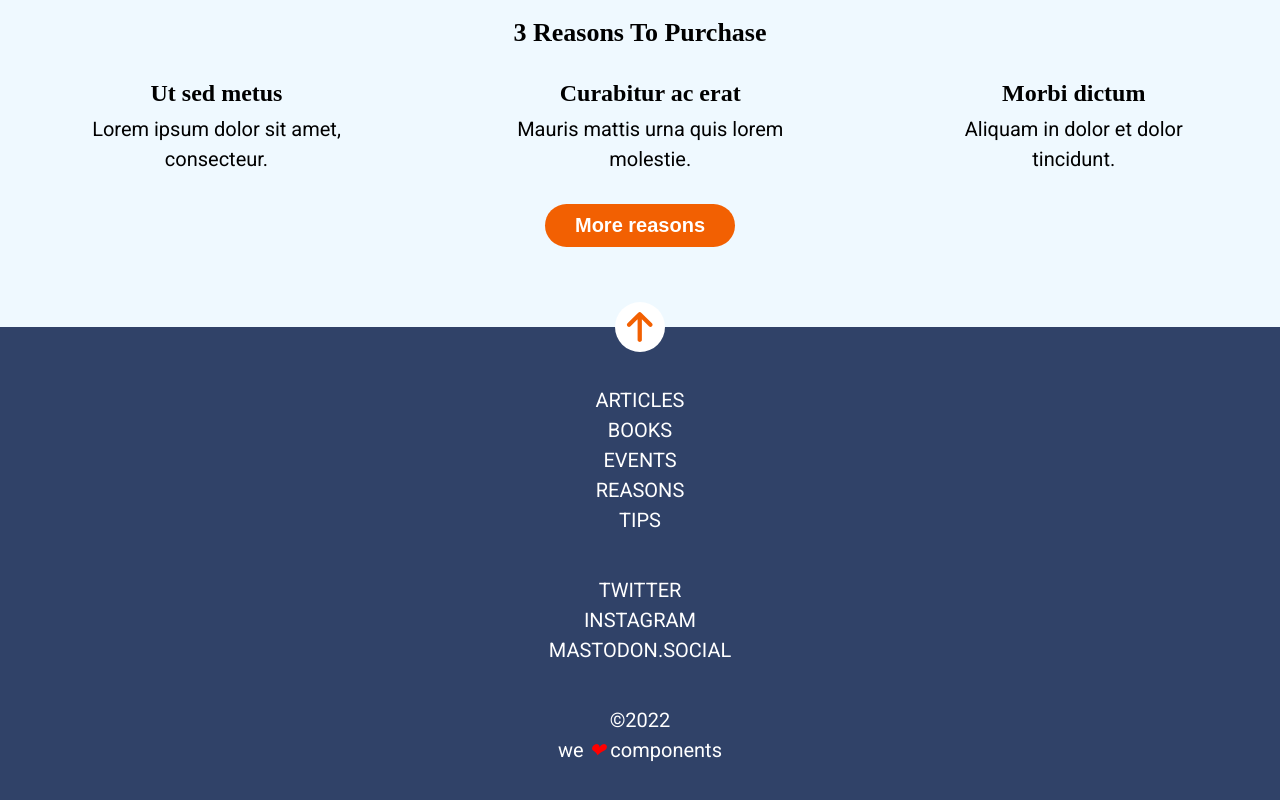
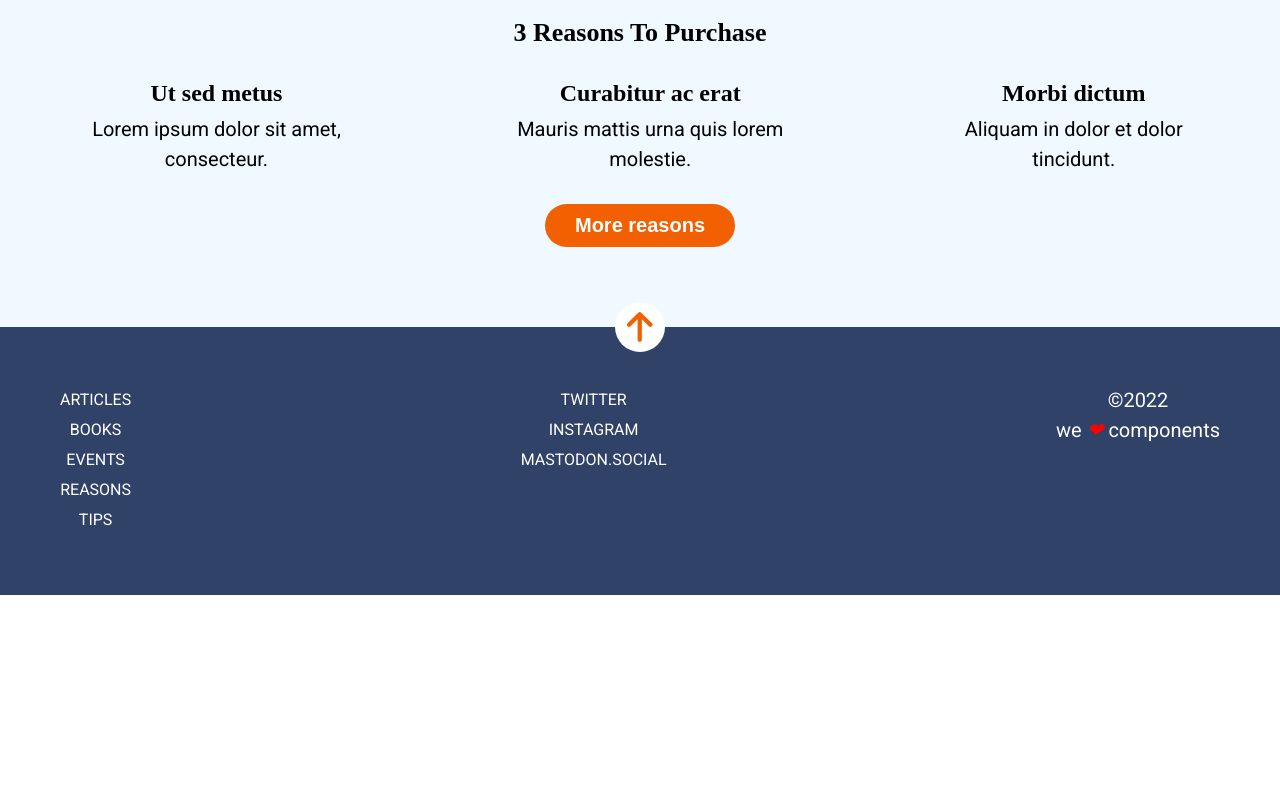
Before and after one commit to Adalab/modulo-1-evaluacion-final-Juls-ux, a website built with Vite: page src/index.html in a window 1280 px wide. Shown: the part 1174-1974 px from the top of the page. After the commit the page ends 1769 px from the top, so only its background shows below. Built offline with nearby package versions, Linux system fonts and the light colour scheme.

```diff
--- a/src/index.html
+++ b/src/index.html
@@ -91,10 +91,10 @@
 
     <nav class="nav-footer">
       <ul class="nav-footer__list-conteiner">
-        <li class="nav-footer_nav-list"><a class="nav-footer__nav-link" href="https://adalab.es/">Articles</a></li>
+        <li class="nav-footer__nav-list"><a class="nav-footer__nav-link" href="https://adalab.es/">Articles</a></li>
         <li class="nav-footer__nav-list"><a class="nav-footer__nav-link" href="https://adalab.es/">Books</a></li>
         <li class="nav-footer__nav-list"><a class="nav-footer__nav-link" href="https://adalab.es/">Events</a></li>
-        <li class="nav-footer__nav-list"></li><a class="nav-footer__nav-link" href="https://adalab.es/">Reasons</a></li>
+        <li class="nav-footer__nav-list"><a class="nav-footer__nav-link" href="https://adalab.es/">Reasons</a></li>
         <li class="nav-footer__nav-list"><a class="nav-footer__nav-link" href="https://adalab.es/">Tips</a></li>
       </ul>
 
@@ -104,13 +104,14 @@
         <li class="nav-footer__nav-list"><a class="nav-footer__nav-link" href="https://adalab.es/">Mastodon.social</a></li>
 
       </ul>
+
+      <div class="nav-footer__footer-sect-2">
+        &copy;2022
+
+        <p>we <em class="nav-footer__icon-footer-heart">❤︎</em> components</p>
+      </div>
     </nav>
 
-    <div class="nav-footer__footer-sect-2">
-      &copy;2022
-
-      <p>we <em class="nav-footer__icon-footer-heart">❤︎</em> components</p>
-    </div>
 
   </footer>
 </html>
--- a/src/scss/_container-1.scss
+++ b/src/scss/_container-1.scss
@@ -11,6 +11,9 @@
     transform: rotate(-0.23deg);
     height: 100vh;
     padding-inline: 15px;
+    @media (width > 768px) {
+        top: -60px;
+      }
 
 
     &__header1{
--- a/src/scss/core/_estilos.scss
+++ b/src/scss/core/_estilos.scss
@@ -34,6 +34,7 @@
 $fontsize-h3-desktop: 24px;
 $detail-fontsize-desktop: 24px;
 
+
 /*Estilos tablet*/
 
 $fontsize-h1-tablet: 80px;
--- a/src/scss/reset/_footer.scss
+++ b/src/scss/reset/_footer.scss
@@ -4,7 +4,12 @@
     color: white;
     padding-inline:80px ;
     padding-bottom: 20px;
-
+    @media (width > 768px) {
+        padding-inline:60px ;
+    }
+    @media (width > 1280px) {
+        padding-inline:300px ;
+    }
 
     &__icon-footer{
         position: relative;
@@ -36,19 +41,28 @@
     flex-direction: column;
     justify-content: center;
 
+    @media (width > 768px) {
+        flex-direction: row;
+        justify-content: space-between;
+    }
+
     &__list-conteiner, &__footer-sect-2{
         text-decoration: none;
         list-style: none;
         text-align: center;
         margin-bottom: 40px;
         font-family: $footer-font;
+
     }
-    &__nav-link {
+    &__nav-link  {
         text-decoration: none;
         color: white;
         text-transform: uppercase;
 
     }
+    &__nav-list {
+        font-size: $footer-font;
+    }
     &__icon-footer-heart{
         color: red;
     }
--- a/src/scss/reset/_header.scss
+++ b/src/scss/reset/_header.scss
@@ -11,7 +11,14 @@
       padding: 5px;
       flex-grow: 0;
       text-align: center;
-      margin: 0
+      margin: 0;
+
+      @media (width > 768px) {
+        padding: 8px;
+      }
+
+
+
     }
 
   }
```
